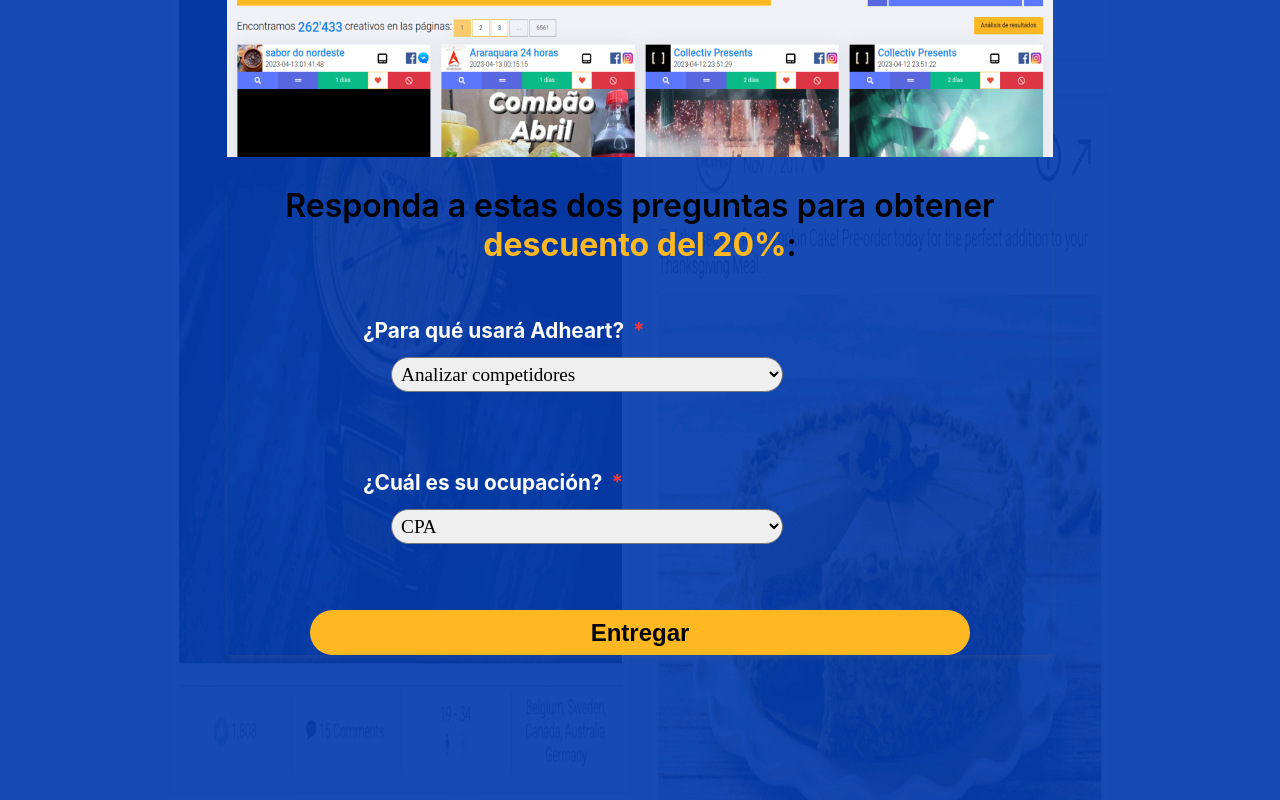
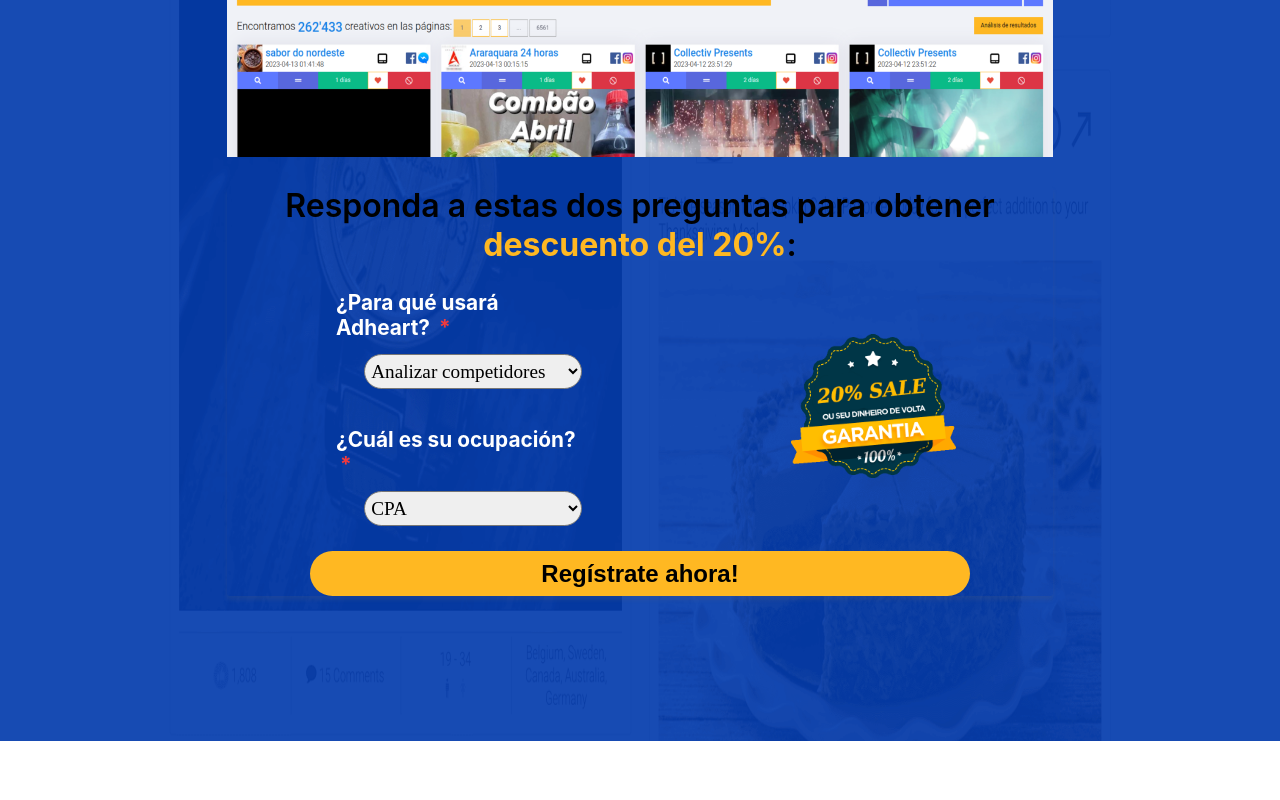
Before and after one commit to lamba777A/lp, a plain HTML site: page quiz_dropdown/index.html in a window 1280 px wide. Shown: the part 4411-5211 px from the top of the page. After the commit the page ends 5152 px from the top, so only its background shows below. Drawn offline with Linux system fonts and the light colour scheme; a script that the page names is missing.

Commit message:
fix gorm and addiotional edits

```diff
--- a/quiz_dropdown/css/form.css
+++ b/quiz_dropdown/css/form.css
@@ -15,10 +15,25 @@
     font-family: Inter, sans-serif;
 }
 
+.general_body_container {
+    display: flex;
+    justify-content: space-around;
+    align-items: center;
+}
+
+.form_body_container_one {
+    width: 33%;
+}
+
+.form_body_container_two {
+    width: 20%;
+}
+
 .form1body1 {
     font-family: Inter, sans-serif;
+    width: 100%;
     font-size: 16px;
-    margin: 5% 15%;
+    margin: 5% 0;
     padding: 12px 10px;
 }
 
@@ -44,7 +59,7 @@
     padding-left: 1%;
     border-radius: 1em;
     height: 35px;
-    width: 75%;
+    width: 100%;
 }
 
 #input1_1_id {
@@ -63,7 +78,8 @@
 .form1body2 {
     font-family: Inter, sans-serif;
     font-size: 16px;
-    margin: 5% 15%;
+    width: 100%;
+    margin: 5% 0;
     padding: 12px 10px;
 }
 
@@ -90,7 +106,7 @@
     padding-left: 1%;
     border-radius: 1em;
     height: 35px;
-    width: 75%;
+    width: 100%;
 }
 
 #input2_1_id {
--- a/quiz_dropdown/index.html
+++ b/quiz_dropdown/index.html
@@ -260,6 +260,8 @@
           <div class="form1header" id="down">
             Responda a estas dos preguntas para obtener <strong><b>descuento del 20%</b></strong>:
           </div>
+          <div class="general_body_container">
+            <div class="form_body_container_one">
               <div class="form1body1">
                 <div class="description_form1body1">
                   ¿Para qué usará Adheart? <span>*</span>
@@ -268,10 +270,9 @@
                   <select id="select1_id" onchange="showInput1()">
                     <option value="option1_1"> Analizar competidores</option>
                     <option value="option1_2"> Encontrar nuevas ideas creativas</option>
-                <option value="option1_3"> Buscar productos relevantes, su propia respuesta</option>
-                <option value="option1_4"> Other</option>
+                    <option value="option1_3"> Buscar productos relevantes</option>
+                    <option value="option1_4"> Su propia respuesta</option>
                   </select>
-              <p><input id="input1_1_id" type="text" placeholder="Please type another option here" style="display:none"></p>
                 </div>
               </div>
 
@@ -282,20 +283,23 @@
                 <div class="content_form1body2">
                   <select id="select2_id" onchange="showInput2()">
                     <option value="option2_1"> CPA</option>
-                <option value="option2_2"> marketing de afiliados</option>
-                <option value="option2_3"> dropshipping</option>
-                <option value="option2_4"> arbitraje</option>
-                <option value="option2_5"> emprendedor</option>
-                <option value="option2_6"> gencia de marketing</option>
-                <option value="option2_7"> su propia respuesta</option>
-                <option value="option2_8"> Other</option>
+                    <option value="option2_2"> Marketing de afiliados</option>
+                    <option value="option2_3"> Dropshipping</option>
+                    <option value="option2_4"> Arbitraje</option>
+                    <option value="option2_5"> Emprendedor</option>
+                    <option value="option2_6"> Agencia de marketing</option>
+                    <option value="option2_7"> Su propia respuesta</option>
                   </select>
-            <p><input id="input2_1_id" type="text" placeholder="Please type another option here" style="display:none"></p>
+                </div>
+              </div>
+            </div>
+            <div class="form_body_container_two">
+              <img height="90%" width="100%" src="images/20%garantia.png" alt />
             </div>
           </div>
           <div class="form1footer">
             <div class="button_form1footer">
-              <button type="submit">Entregar</button>
+              <button type="button" onclick="submitForm()">Regístrate ahora!</button>
             </div>
           </div>
         </form>
--- a/quiz_dropdown/js/form.js
+++ b/quiz_dropdown/js/form.js
@@ -1,23 +1,31 @@
-function showInput1() {
-  var selectElement = document.getElementById("select1_id");
-  var otherInputElement = document.getElementById("input1_1_id");
+// function showInput1() {                                                          Всплывающее меню для СЕЛЕКТА ФОРМЫ 1
+//   var selectElement = document.getElementById("select1_id");
+//   var otherInputElement = document.getElementById("input1_1_id");
 
-  if (selectElement.value === "option1_4") {
-    otherInputElement.style.display = "block";
-  } else {
-    otherInputElement.style.display = "none";
-  }
-}
+//   if (selectElement.value === "option1_4") {
+//     otherInputElement.style.display = "block";
+//   } else {
+//     otherInputElement.style.display = "none";
+//   }
+// }
 
-function showInput2() {
-  var selectElement = document.getElementById("select2_id");
-  var otherInputElement = document.getElementById("input2_1_id");
+// function showInput2() {                                                          Всплывающее меню для СЕЛЕКТА ФОРМЫ 2
+//   var selectElement = document.getElementById("select2_id");
+//   var otherInputElement = document.getElementById("input2_1_id");
 
-  if (selectElement.value === "option2_8") {
-    otherInputElement.style.display = "block";
-  } else {
-    otherInputElement.style.display = "none";
-  }
+//   if (selectElement.value === "option2_8") {
+//     otherInputElement.style.display = "block";
+//   } else {
+//     otherInputElement.style.display = "none";
+//   }
+// }
+
+function submitForm() {
+  // Отправляем данные формы на сервер
+  document.querySelector('form').submit();
+
+  // Перенаправляем пользователя на другую страницу
+  window.location.href = "https://adheart.me/register";
 }
 
 window.addEventListener('popstate', function (event) {
@@ -36,17 +44,3 @@ function redirectOnUnload() {
 }
 
 window.addEventListener('beforeunload', redirectOnUnload);
-
-
-// window.addEventListener('load', function () {
-//   localStorage.setItem('redirect_url', 'https://youtube.com'); // замените этот URL на нужный
-// });
-
-// // Перенаправляем пользователя на нужную страницу, если в локальном хранилище есть соответствующее значение
-// window.addEventListener('DOMContentLoaded', function () {
-//   var redirectUrl = localStorage.getItem('redirect_url');
-//   if (redirectUrl) {
-//     localStorage.removeItem('redirect_url');
-//     window.location.href = redirectUrl;
-//   }
-// });
```
Also changed, not shown: quiz_dropdown/images/20%garantia.png (added). Lines whose indentation alone changed are shown as unchanged.
